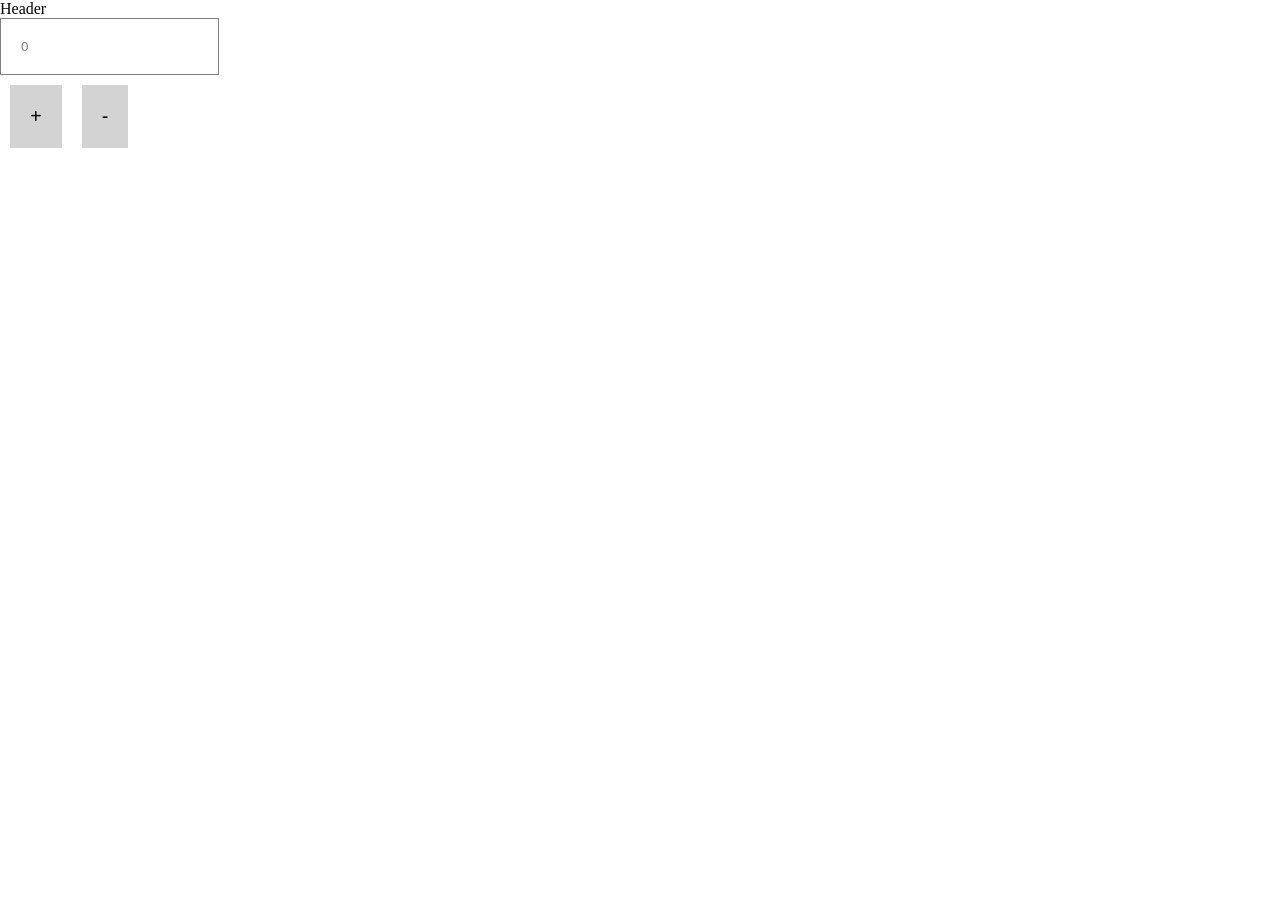
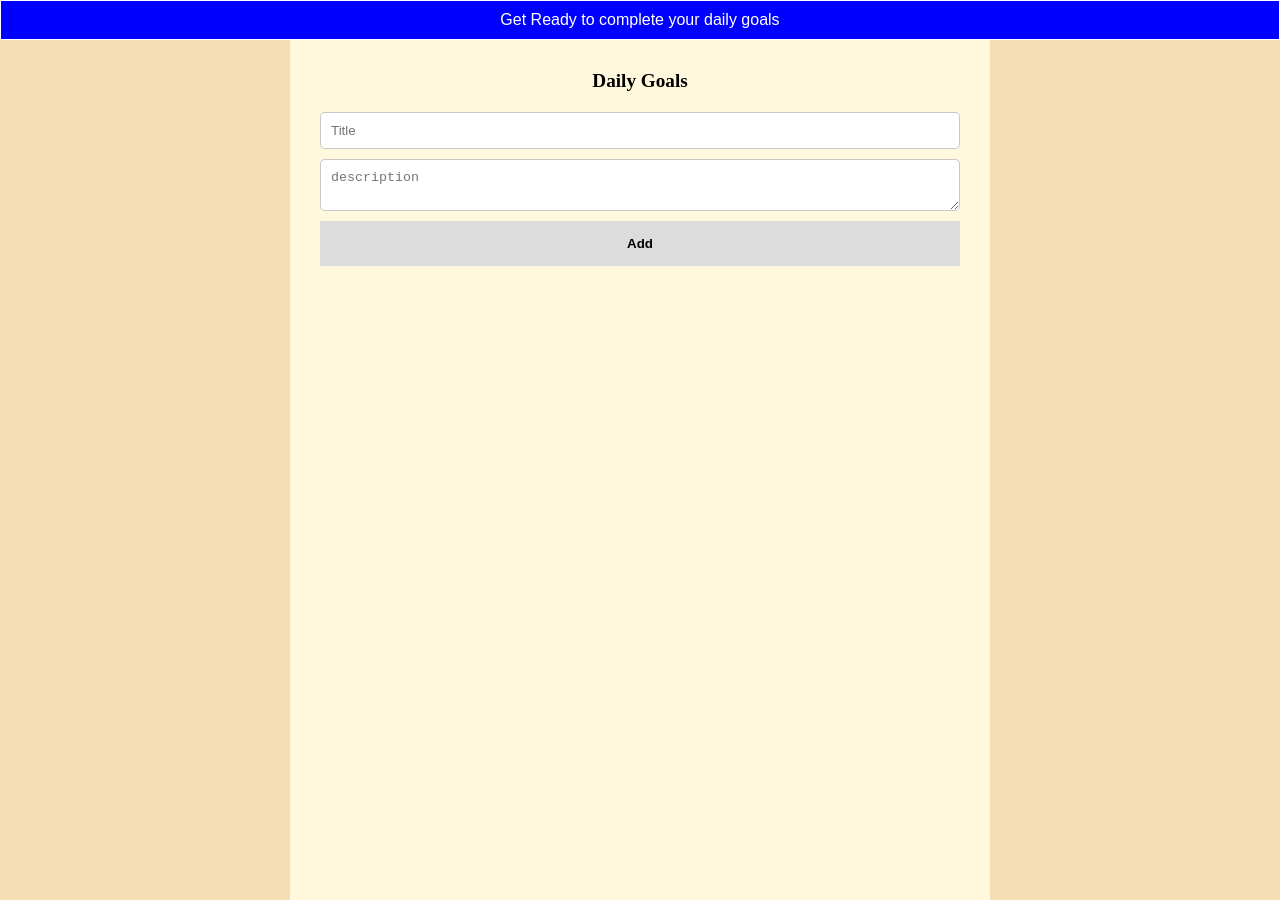
Before and after one commit to Ahmedhassan26444/react-, a React (Create React App) app in the folder my-app/: page / in a window 1280 px wide. Before the commit the page ends 800 px from the top, so only its background shows below. Built offline with nearby package versions, Linux system fonts and the light colour scheme.

Commit message:
lecture 5 daily goals project

```diff
--- a/my-app/public/index.html
+++ b/my-app/public/index.html
@@ -1,7 +1,7 @@
 <!DOCTYPE html>
 <html lang="en">
   <head>
-    <title> First App</title>
+    <title> daily goals</title>
   </head>
   <body>
     <noscript>You need to enable JavaScript to run this app.</noscript>
--- a/my-app/src/App.css
+++ b/my-app/src/App.css
@@ -1,4 +1,80 @@
-*{
-  margin: 0%;
-  padding: 0%;
+* {
+  margin: 0;
+  padding: 0;
 }
+
+body {
+  background-color: wheat;
+}
+
+nav {
+  background-color: blue;
+  font-family: sans-serif;
+  color: white;
+  border: 1px solid;
+  padding: 10px;
+  text-align: center;
+}
+
+.container {
+  min-height: 100vh;
+  background-color: cornsilk;
+  margin: auto;
+  width: 50%;
+  padding: 30px;
+}
+
+.container form {
+  display: flex;
+  flex-direction: column;
+}
+
+.container form input,
+.container form textarea {
+  padding: 10px;
+  border-radius: 5px;
+  border: 1px solid rgba(0, 0, 0, 0.214);
+  margin-bottom: 10px; /* Added margin for spacing */
+}
+
+button {
+  border: none;
+  padding: 15px;
+  cursor: pointer;
+  background-color: gainsboro;
+  font-weight: bolder;
+}
+
+.container h1 {
+  text-align: center;
+  padding-bottom: 20px;
+  font-size: larger;
+  font-weight: bold;
+}
+
+.task {
+  display: flex;
+  padding: 15px;
+  background-color: white;
+  color: black;
+  margin: 20px;
+}
+
+.task > span {
+  color: rgba(0, 0, 0, 0.523);
+}
+
+.task > div {
+  width: 100%;
+}
+
+.task > button {
+  border-radius: 100%;
+  height: 30px;
+  width: 30px;
+  display: flex;
+  justify-content: center;
+  align-items: center;
+  font-size: 1.4rem;
+  background-color: red;
+}
--- /dev/null
+++ b/my-app/src/Componets/Task.jsx
@@ -0,0 +1,14 @@
+import React from 'react'
+const Task = ({ Title ,  Description }) => {
+  return (
+    <div className="task">
+      <div>
+        <p>{Title}</p>
+        <span>{Description}</span>
+      </div>
+      <button>-</button>
+    </div>
+  )
+}
+
+export default Task
--- a/my-app/src/Componets/header.js
+++ b/my-app/src/Componets/header.js
@@ -1,9 +1,8 @@
 import React from 'react'
-import "./header.css"
 const header = () => {
   return (
     <nav>
-      Header
+      Get Ready to complete your daily goals
     </nav>
   )
 }
--- a/my-app/src/Componets/home.jsx
+++ b/my-app/src/Componets/home.jsx
@@ -1,37 +1,41 @@
 import React, { useState } from 'react';
+import Task from './Task';
 
 const Home = () => {
-  const [inputValue, setInputValue] = useState(0);
+  const [task, setTask] = useState([]);
+  const [title, settitle] = useState("");
+  const [discreption, setdiscreption] = useState("");
 
-  const increment = () => {
-    setInputValue(prev => prev + 1);
-  };
-
-  const decrement = () => {
-    setInputValue(prev => prev - 1);
-  };
-
-  const btnStyle = {
-    backgroundColor: "lightgrey",
-    margin: 10,
-    padding: 20,
-    border: "none",
-    fontSize: 20,
-    cursor: "pointer"
+  const submitHandler = (e) => {
+    e.preventDefault();
+    setTask([...task , {
+      Title: title,
+      Description: discreption
+    }]);
   };
 
   return (
-    <div>
-      <input
-        style={{ padding: 20, border: "1px solid grey", color: "grey" }}
-        type="number"
-        placeholder="Enter Something"
-        value={inputValue}
-        readOnly
-      />
-      <br />
-      <button style={btnStyle} onClick={increment}>+</button>
-      <button style={btnStyle} onClick={decrement}>-</button>
+    <div className='container'>
+      <h1>Daily Goals</h1>
+      <form onSubmit={submitHandler}>
+        <input
+          type="text"
+          placeholder='Title'
+          value={title}
+          onChange={(e) => settitle(e.target.value)}
+        />
+        <textarea
+          placeholder='description'
+          value={discreption}
+          onChange={(e) => setdiscreption(e.target.value)}
+        ></textarea>
+        <button type='submit'>Add</button>
+      </form>
+      {task.map((item , index) => {
+        return (
+          <Task key={index} title={item.Title} description={item.Description} />
+        );
+      })}
     </div>
   );
 };
```
Also changed, not shown: my-app/src/Componets/header.css (deleted).
